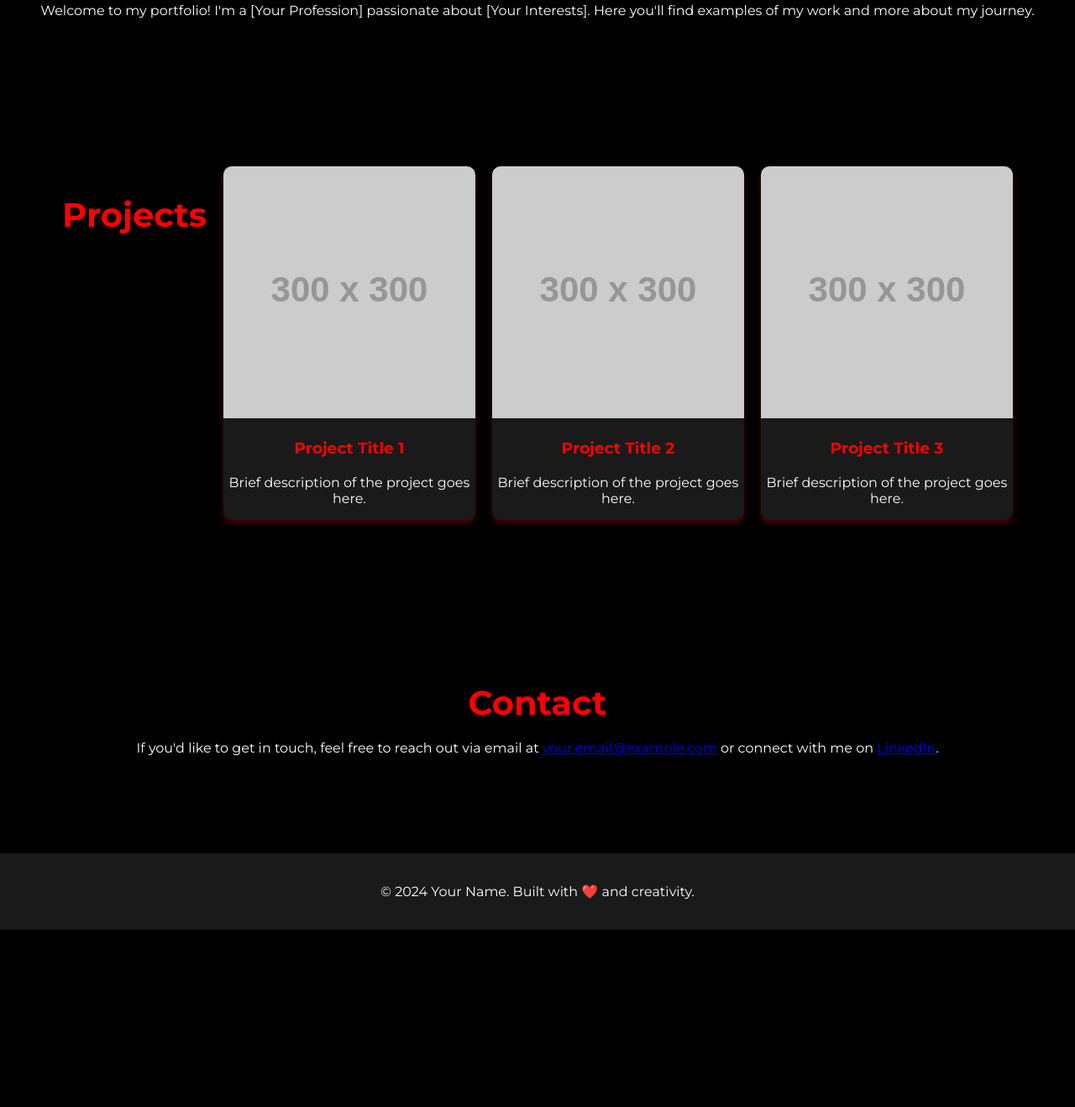
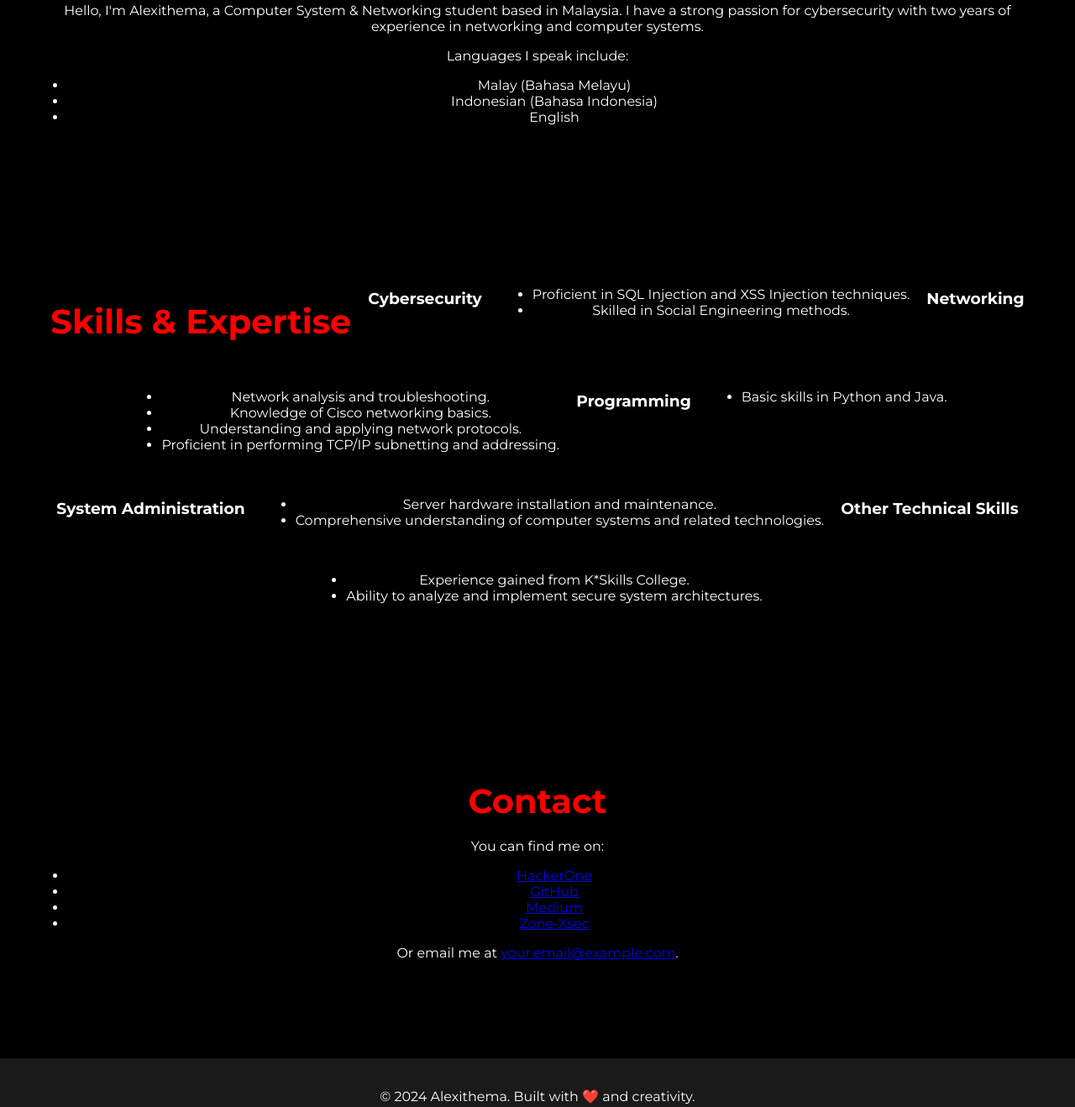
Before and after one commit to alexithema/alexithema.github.io, a plain HTML site: page index.html in a window 1280 px wide. Shown: the part 278-1596 px from the top of the page at 84% size. Before the commit the page ends 1385 px from the top, so only its background shows below. Drawn offline with Linux system fonts and the light colour scheme; placeholder pictures from the web are drawn by us.

Commit message:
Update index.html

```diff
--- a/index.html
+++ b/index.html
@@ -131,7 +131,7 @@
 </head>
 <body>
     <header>
-        <h1>Your Name</h1>
+        <h1>Alexithema</h1>
         <nav>
             <ul>
                 <li><a href="#about">About</a></li>
@@ -143,35 +143,59 @@
 
     <section id="about" class="about">
         <h2>About Me</h2>
-        <p>Welcome to my portfolio! I'm a [Your Profession] passionate about [Your Interests]. Here you'll find examples of my work and more about my journey.</p>
+        <p>Hello, I'm Alexithema, a Computer System & Networking student based in Malaysia. I have a strong passion for cybersecurity with two years of experience in networking and computer systems.</p>
+        <p>Languages I speak include:</p>
+        <ul>
+            <li>Malay (Bahasa Melayu)</li>
+            <li>Indonesian (Bahasa Indonesia)</li>
+            <li>English</li>
+        </ul>
     </section>
 
     <section id="projects" class="projects">
-        <h2>Projects</h2>
-        <div class="project-card">
-            <img src="https://via.placeholder.com/300" alt="Project 1">
-            <h3>Project Title 1</h3>
-            <p>Brief description of the project goes here.</p>
-        </div>
-        <div class="project-card">
-            <img src="https://via.placeholder.com/300" alt="Project 2">
-            <h3>Project Title 2</h3>
-            <p>Brief description of the project goes here.</p>
-        </div>
-        <div class="project-card">
-            <img src="https://via.placeholder.com/300" alt="Project 3">
-            <h3>Project Title 3</h3>
-            <p>Brief description of the project goes here.</p>
-        </div>
+        <h2>Skills & Expertise</h2>
+        <h3>Cybersecurity</h3>
+        <ul>
+            <li>Proficient in SQL Injection and XSS Injection techniques.</li>
+            <li>Skilled in Social Engineering methods.</li>
+        </ul>
+        <h3>Networking</h3>
+        <ul>
+            <li>Network analysis and troubleshooting.</li>
+            <li>Knowledge of Cisco networking basics.</li>
+            <li>Understanding and applying network protocols.</li>
+            <li>Proficient in performing TCP/IP subnetting and addressing.</li>
+        </ul>
+        <h3>Programming</h3>
+        <ul>
+            <li>Basic skills in Python and Java.</li>
+        </ul>
+        <h3>System Administration</h3>
+        <ul>
+            <li>Server hardware installation and maintenance.</li>
+            <li>Comprehensive understanding of computer systems and related technologies.</li>
+        </ul>
+        <h3>Other Technical Skills</h3>
+        <ul>
+            <li>Experience gained from K*Skills College.</li>
+            <li>Ability to analyze and implement secure system architectures.</li>
+        </ul>
     </section>
 
     <section id="contact" class="contact">
         <h2>Contact</h2>
-        <p>If you'd like to get in touch, feel free to reach out via email at <a href="mailto:your.email@example.com">your.email@example.com</a> or connect with me on <a href="https://linkedin.com">LinkedIn</a>.</p>
+        <p>You can find me on:</p>
+        <ul>
+            <li><a href="https://hackerone.com/alexithemaa?">HackerOne</a></li>
+            <li><a href="https://github.com/alexithema/">GitHub</a></li>
+            <li><a href="https://medium.com/@sinzoxp">Medium</a></li>
+            <li><a href="https://zone-xsec.com/archive/attacker/alexithema">Zone-Xsec</a></li>
+        </ul>
+        <p>Or email me at <a href="mailto:your.email@example.com">your.email@example.com</a>.</p>
     </section>
 
     <footer>
-        <p>&copy; 2024 Your Name. Built with ❤️ and creativity.</p>
+        <p>&copy; 2024 Alexithema. Built with ❤️ and creativity.</p>
     </footer>
 </body>
 </html>
```
